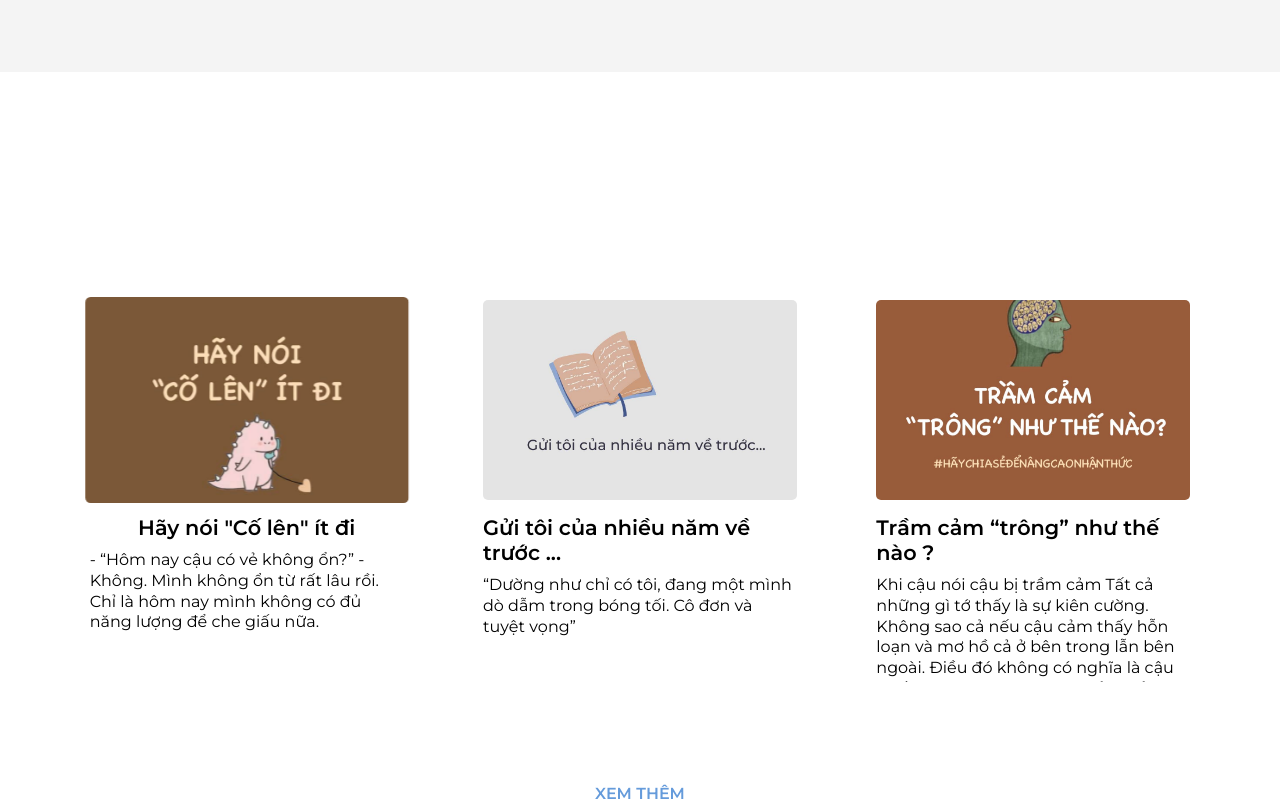
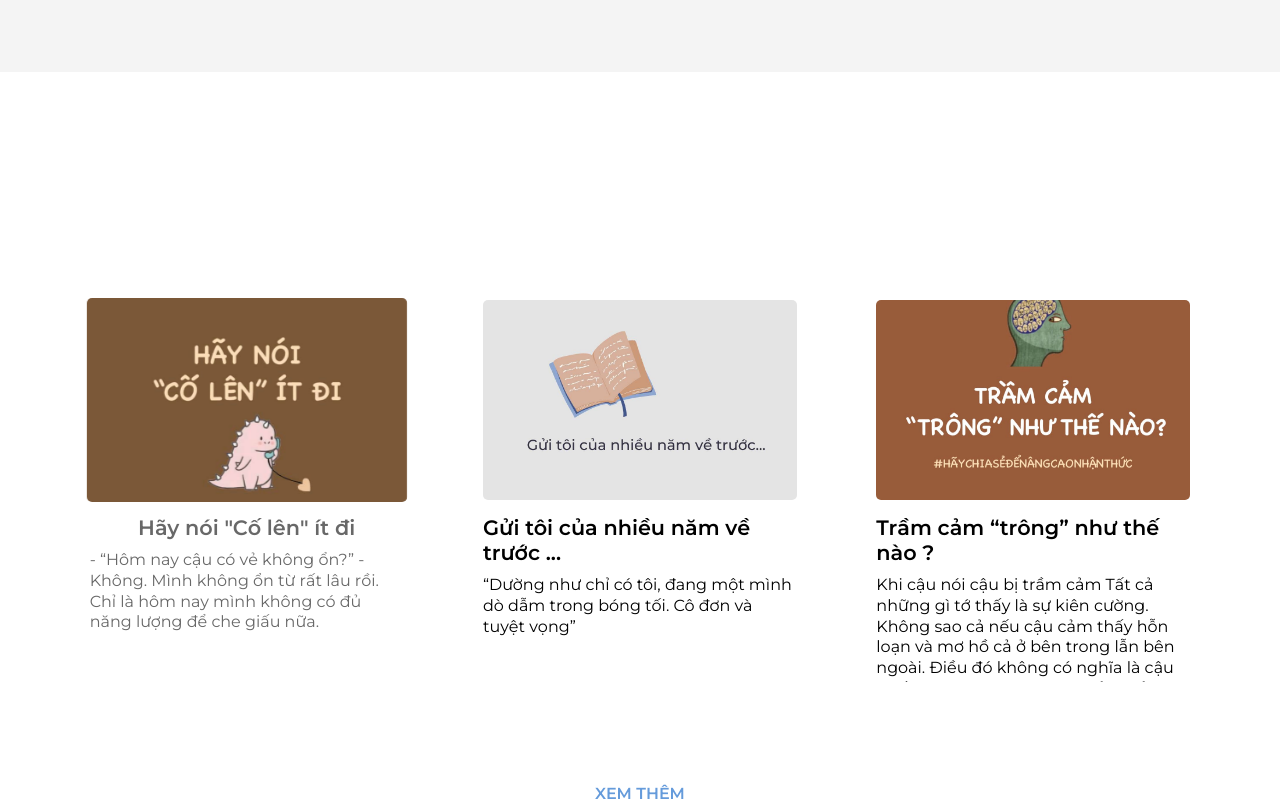
Before and after one commit to bobaonhan123/mind-mend, a React (Create React App) app: page / in a window 1280 px wide. In both pictures the pointer is over the picture 246 px from the left and 1928 px from the top of the page. Shown: the part 1528-2328 px from the top of the page. Built offline with nearby package versions, Linux system fonts and the light colour scheme.

Commit message:
updated css

```diff
--- a/src/Assets/CSS/NewsComponent.css
+++ b/src/Assets/CSS/NewsComponent.css
@@ -27,6 +27,7 @@
   text-decoration: none;
   border-radius: 20px;
   background-color: rgba(255, 255, 255, 0.579);
+  transition: 0.5s;
 }
 
 .news-component > a > img {
@@ -41,9 +42,15 @@
 
 
 .news-component>a:hover>img {
-    -webkit-transform: scale(1.03);
-	transform: scale(1.03);
+    -webkit-transform: scale(1.02);
+	transform: scale(1.02);
 }
+
+.news-component>a:hover {
+  background-color:rgba(255, 255, 255, 0.34);
+  color: rgb(104, 104, 104);
+}
+
 
 .news-component .description {
     display: block;
```
